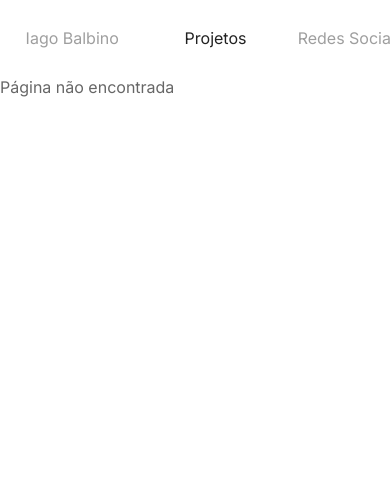
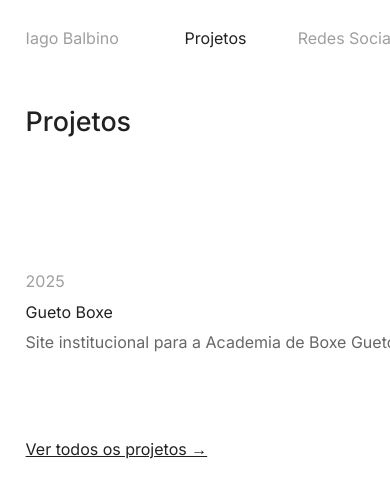
Before and after one commit to iagobalbino/portfolio, a React (Vite) app: page /projects in a window 390 px wide. Shown: the top 498 px of the page. Built offline with nearby package versions, Linux system fonts and the light colour scheme.

Commit message:
Componente Title e breakpoint criados

```diff
--- a/src/components/Breakpoints/index.jsx
+++ b/src/components/Breakpoints/index.jsx
@@ -1,9 +1,15 @@
 const size = {
-  mobile: "768px",
-  tablet: "1024px"
+  sm: '576px',
+  md: '768px',
+  lg: '992px',
+  xl: '1200px',
+  xxl: '1400px'
 };
 
 export const device = {
-  mobile: `(max-width: ${size.mobile})`,
-  tablet: `(max-width: ${size.tablet})`
+  sm: `${size.sm}`,
+  md: `${size.md}`,
+  lg: `${size.lg}`,
+  xl: `${size.xl}`,
+  xxl: `${size.xxl}`
 };
--- a/src/components/MenuLink/index.jsx
+++ b/src/components/MenuLink/index.jsx
@@ -14,6 +14,7 @@ const StyledMenuLink = styled.div`
 
 const MenuLink = ({ children, to }) => {
   const location = useLocation();
+  console.log(location)
 
   return (
     <StyledMenuLink>
--- a/src/components/ProjectsSection/index.jsx
+++ b/src/components/ProjectsSection/index.jsx
@@ -1,10 +1,11 @@
 import styled from "styled-components";
 import ProjectCard from "./ProjectCard";
+import Title from "../Title";
 
 const StyledProjectsSection = styled.section`
   padding: 25.6px;
 
-  h6, a {
+  a {
     margin: 6.4px 0;
     color: #000000de;
   }
@@ -17,7 +18,6 @@ const StyledProjectsSection = styled.section`
 const ProjectsSection = () => {
   return (
     <StyledProjectsSection>
-      <h6>Projetos</h6>
       <ProjectCard
         year={'2025'}
         cardTitle={'Gueto Boxe'}
--- /dev/null
+++ b/src/components/Title/index.jsx
@@ -0,0 +1,19 @@
+import styled from "styled-components";
+
+const Title = ({ title }) => {
+  const StyledH6 = styled.h6`
+      font-weight: 500;
+      font-size: 1.68rem;
+      color: #000000de;
+      /* margin: 6.4px 0; */
+      padding: 25.6px;
+  `;
+
+  return (
+    <StyledH6>
+      {title}
+    </StyledH6>
+  );
+};
+
+export default Title;
--- a/src/pages/Home/index.jsx
+++ b/src/pages/Home/index.jsx
@@ -1,8 +1,7 @@
 import Bio from "../../components/Bio";
 import Contact from "../../components/Contact";
 import Container from "../../components/Container";
-import Header from "../../components/Header";
-import Projects from "../../components/ProjectsSection";
+import ProjectsSection from "../../components/ProjectsSection";
 
 const Home = () => {
   return (
@@ -14,7 +13,9 @@ const Home = () => {
           title={'Oi, eu sou um desenvolvedor'}
           bio={'Oi, me chamo Iago, e sou um profissional de TI em transição de carreira. Atualmente busco ganhar experiência como desenvolvedor freelance, abaixo estão alguns dos meus projetos.'}
         />
-        <Projects />
+
+        <h6 style={{ padding: '25.6px', color: '#000000de' }}>Projetos</h6>
+        <ProjectsSection />
         <Contact />
       </Container>
     </div>
--- a/src/pages/Projects/index.jsx
+++ b/src/pages/Projects/index.jsx
@@ -1,9 +1,17 @@
+import Container from "../../components/Container";
+import ProjectsSection from "../../components/ProjectsSection";
+import ProjectCard from "../../components/ProjectsSection/ProjectCard";
+import Title from "../../components/Title";
+
 const Projects = () => {
 
   return (
-    <div>
-      <h1>Projetos</h1>
-    </div>
+    <Container>
+      <Title
+        title={'Projetos'}
+      />
+      <ProjectsSection />
+    </Container>
   );
 };
 
--- a/src/routes.jsx
+++ b/src/routes.jsx
@@ -15,7 +15,7 @@ function AppRoutes() {
 
       <Routes>
         <Route path='/' element={<Home />} />
-        <Route path='/projetos' element={<Projects />} />
+        <Route path='/projects' element={<Projects />} />
         <Route path='*' element={<div>Página não encontrada</div>} />
       </Routes>
     </BrowserRouter>
```
Also changed, not shown: src/components/Bio/index.jsx (+8 -1 lines).
